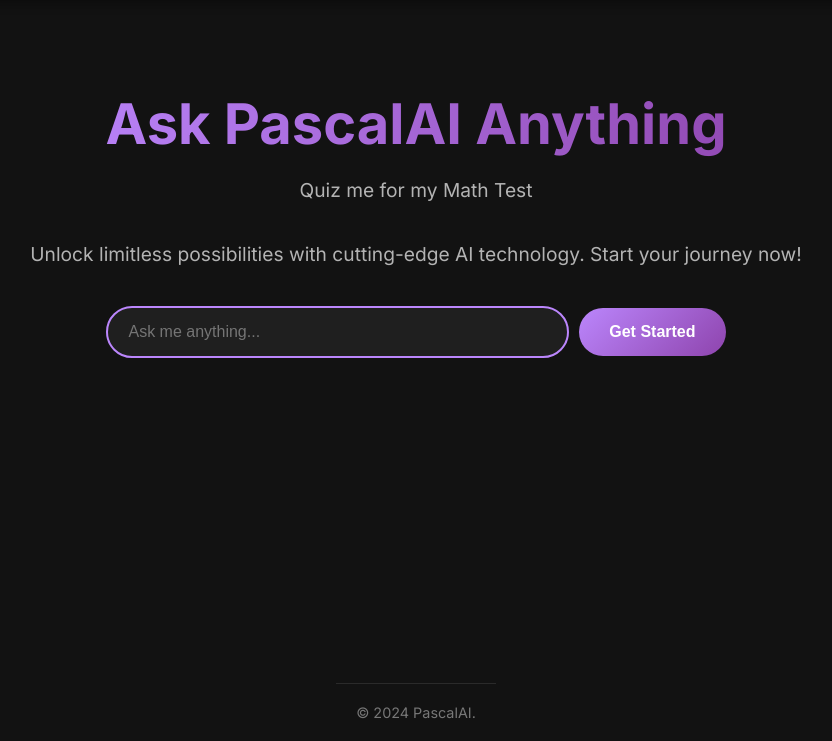
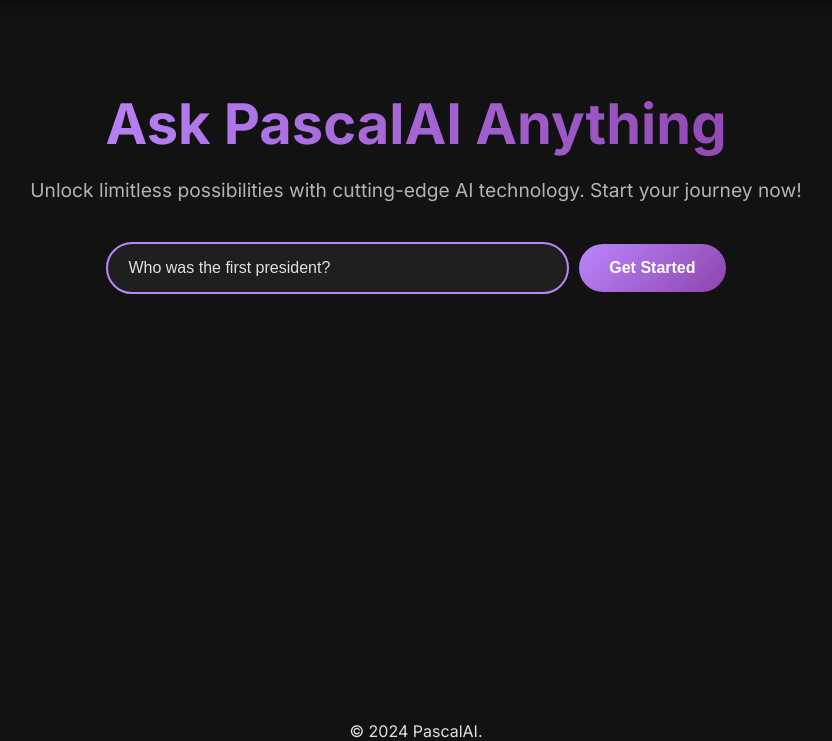
Before and after one commit to p3scalvr/pascalai, a Flask app: page / in a window 1280 px wide. Shown: the part 59-800 px from the top of the page, without its empty margins (224-1056 px from the left). Run offline with Flask 3, Linux system fonts and the light colour scheme.

Commit message:
Update homePage.html

```diff
--- a/templates/homePage.html
+++ b/templates/homePage.html
@@ -104,6 +104,7 @@
             justify-content: center;
             align-items: center;
             gap: 10px;
+            position: relative;
         }
 
         .search-bar {
@@ -138,23 +139,6 @@
         .search-btn:hover {
             background: linear-gradient(135deg, #8e44ad, #bb86fc);
             transform: scale(1.05);
-        }
-
-        /* Footer */
-        footer {
-            padding: 20px;
-            text-align: center;
-            font-size: 0.9rem;
-            color: #777;
-            border-top: 1px solid rgba(255, 255, 255, 0.1);
-        }
-
-        footer a {
-            color: #bb86fc;
-        }
-
-        footer a:hover {
-            text-decoration: underline;
         }
 
         /* Animations */
@@ -197,6 +181,17 @@
             100% {
                 transform: translateY(-20px);
                 opacity: 0;
+            }
+        }
+
+        @keyframes fadeInSlideDown {
+            0% {
+                transform: translateY(-20px);
+                opacity: 0;
+            }
+            100% {
+                transform: translateY(0);
+                opacity: 1;
             }
         }
 
@@ -255,10 +250,9 @@
     <main>
         <section class="hero">
             <h1>Ask PascalAI Anything</h1>
-            <p class="example-question">Quiz me for my Math Test</p>
             <p class="hero-text">Unlock limitless possibilities with cutting-edge AI technology. Start your journey now!</p>
             <div class="search-container">
-                <input type="text" class="search-bar" placeholder="Ask me anything...">
+                <input type="text" class="search-bar" id="search-bar" placeholder="Ask me anything..." readonly>
                 <button class="search-btn" onclick="location.href='/chat-page';">Get Started</button>
             </div>
         </section>
@@ -281,28 +275,29 @@
         ];
 
         let currentIndex = 0;
-        const exampleText = document.querySelector(".example-question");
+        const searchBar = document.querySelector("#search-bar");
 
-        // Function to change the text with sliding and fading out/in animation
+        // Function to change the text inside the search box
         function changeExampleText() {
-            exampleText.style.animation = "fadeOutSlideUp 0.5s forwards";
+            searchBar.style.animation = "fadeOutSlideUp 0.3s forwards";
 
             setTimeout(() => {
                 currentIndex = (currentIndex + 1) % exampleQuestions.length;
-                exampleText.textContent = exampleQuestions[currentIndex];
-                exampleText.style.animation = "none";  // Reset animation
-                exampleText.offsetHeight;  // Trigger reflow to reset animation
-                exampleText.style.animation = "fadeInSection 0.5s forwards";  // Fade it in
-            }, 500);  // Wait for the slide-up fade-out to complete
+                searchBar.value = exampleQuestions[currentIndex];
+                searchBar.style.animation = "none";  // Reset animation
+                searchBar.offsetHeight;  // Trigger reflow to reset animation
+                searchBar.style.animation = "fadeInSlideDown 0.3s forwards";  // Fade it in
+            }, 300);  // Wait for the slide-up fade-out to complete
         }
 
-        // Change the text every 3 seconds
-        setInterval(changeExampleText, 3500);
+        // Change the text every 2 seconds (scroll speed adjustment)
+        setInterval(changeExampleText, 2000);
 
         // Initial text fade-in
         window.addEventListener("load", () => {
             setTimeout(() => {
-                exampleText.style.animation = "fadeInSection 1s forwards";  // Initial fade-in of the first example
+                searchBar.style.animation = "fadeInSection 1s forwards";  // Initial fade-in
+                changeExampleText();  // Change to the first text
             }, 1000);
         });
     </script>
```
